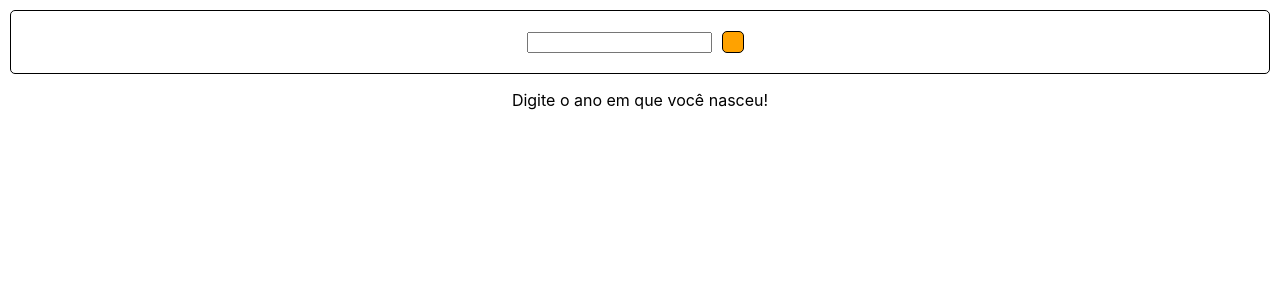
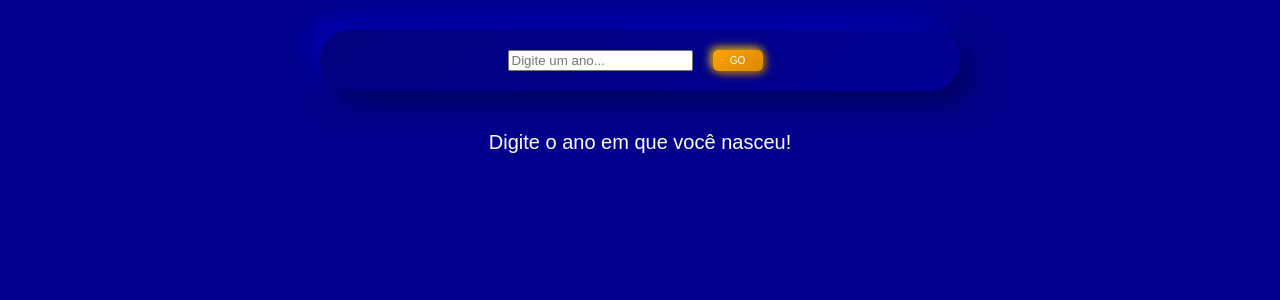
Before and after one commit to pedrocivita/tecweb-front-civita-caio, a React (Create React App) app in the folder caiotivitafilmes-frontend/: page / in a window 1280 px wide. Shown: the top 300 px of the page. Built offline with nearby package versions, Linux system fonts and the light colour scheme.

Commit message:
Css feito

```diff
--- a/caiotivitafilmes-frontend/src/App.css
+++ b/caiotivitafilmes-frontend/src/App.css
@@ -45,8 +45,13 @@
   width: 30%;
   margin: 10px;
   padding: 10px;
-  border: 1px solid black;
   border-radius: 5px;
+
+  border-radius: 32px;
+  background: linear-gradient(145deg, #02007c, #020094);
+  box-shadow:  13px 13px 26px #010062,
+               -13px -13px 26px #0300b2;
+
 }
 
 .body{
@@ -58,12 +63,21 @@
 }
 
 .btn {
+  font-size: 10px;
   margin: 10px;
-  padding: 10px;
-  border: 1px solid black;
+  margin-left: 20px;
+  padding: 5px;
+  color: white;
+  width: 50px;
+  overflow: hidden;
+  background-repeat: no-repeat;
+  border: none;
+  cursor: pointer;
+  outline: none;
   border-radius: 5px;
-  background-color: #ffa200;
-  color: white;
+  background: linear-gradient(145deg, #ffa300, #d88900);
+  box-shadow:  2px 2px 10px #a16600,
+             -2px -2px 10px #ffca00;
 }
 
 .forms {
@@ -73,6 +87,27 @@
   align-items: center;
   margin: 10px;
   padding: 10px;
-  border: 1px solid black;
+  border-radius: 5px;
+  width: 50%;
+  border-radius: 32px;
+  background: linear-gradient(145deg, #02007c, #020094);
+  box-shadow:  13px 13px 26px #010062,
+               -13px -13px 26px #0300b2;
+}
+
+.formatForms {
+  display: flex;
+  flex-direction: column;
+  justify-content: center;
+  align-items: center;
+  margin: 10px;
+  padding: 10px;
   border-radius: 5px;
 }
+
+.label {
+  font-size: 20px;
+  margin: 10px;
+  padding: 10px;
+  color: white;
+}
--- a/caiotivitafilmes-frontend/src/App.js
+++ b/caiotivitafilmes-frontend/src/App.js
@@ -28,7 +28,7 @@ function App() {
 
   const Filmes = () => {
     if (filmes.results === undefined) {
-      return <p>Digite o ano em que você nasceu!</p>
+      return <p className='label'>Digite o ano em que você nasceu!</p>
     }
     return filmes.results.map((filme) => {
       return (
@@ -44,10 +44,12 @@ function App() {
   return (
     <div className="App">
     <form onSubmit= {Movile} >
-      <div className='forms'>
-        <input type="number" onChange={(event) => setAno(event.target.value)} />
-        <button className='btn' type="submit"></button>
-      </div>
+      <div className='formatForms'>
+        <div className='forms'>
+          <input placeholder='Digite um ano...' onChange={(event) => setAno(event.target.value)} />
+          <button className='btn' type="submit"> GO </button>
+        </div>
+        </div>
     </form>
     <Filmes />
   </div>
--- /dev/null
+++ b/caiotivitafilmes-frontend/src/components/Movie.css
@@ -0,0 +1,8 @@
+.btn {
+    background-color: transparent;
+    background-repeat: no-repeat;
+    border: none;
+    cursor: pointer;
+    overflow: hidden;
+    outline: none;
+}
--- a/caiotivitafilmes-frontend/src/components/Movie/Movie.js
+++ b/caiotivitafilmes-frontend/src/components/Movie/Movie.js
@@ -10,7 +10,7 @@ function randomInt(min, max) {
 export default function Movie(props) {
     const [rotation, setRotation] = useState(0);
     useEffect(() => {
-      setRotation(randomInt(-5, 5));
+      setRotation(randomInt(-0, 0));
     }, []);
 
     function Like(event){
--- a/caiotivitafilmes-frontend/src/index.css
+++ b/caiotivitafilmes-frontend/src/index.css
@@ -5,6 +5,9 @@ body {
     sans-serif;
   -webkit-font-smoothing: antialiased;
   -moz-osx-font-smoothing: grayscale;
+  background-color: #02008a;
+  color: white;
+  font-family: 'Papyrus', fantasy;
 }
 
 code {
```
